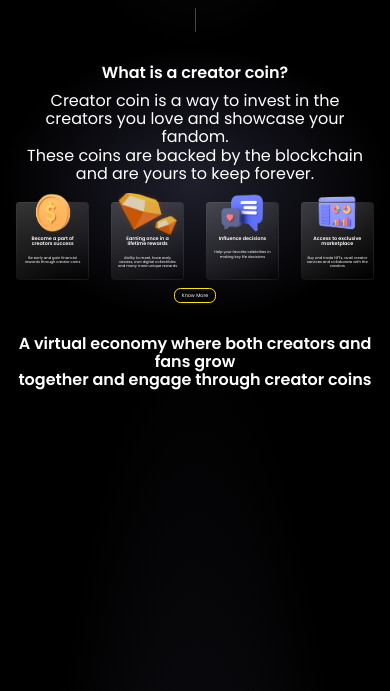
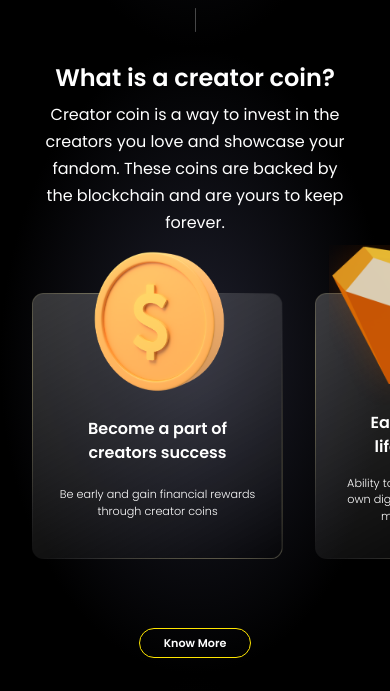
Before and after one commit to Mynk-9/relix-club, a React (Create React App) app: page / in a window 390 px wide. Shown: the part 796-1487 px from the top of the page. Built offline with nearby package versions, Linux system fonts and the light colour scheme.

Commit message:
Section one complete

```diff
--- a/src/App.scss
+++ b/src/App.scss
@@ -10,6 +10,11 @@
 @font-face {
     font-family: "Poppins-Semi-Bold";
     src: url("./assets/fonts/Poppins/Poppins-SemiBold.ttf");
+}
+
+@font-face {
+    font-family: "Poppins-Light";
+    src: url("./assets/fonts/Poppins/Poppins-Light.ttf");
 }
 @font-face {
     font-family: "Halvar Breitschrift";
@@ -42,7 +47,7 @@ body {
 
     @media screen and (max-width: 768px) {
         --navbar-padding-vertical: 1rem;
-        --section-padding-horizontal: 1rem;
+        --section-padding-horizontal: 2rem;
         --section-padding-vertical: 1rem;
         --section-hero-padding-top: 3rem;
     }
--- a/src/components/commonbutton/CommonButton.module.scss
+++ b/src/components/commonbutton/CommonButton.module.scss
@@ -17,4 +17,12 @@
     border-radius: 2rem;
     border-radius: min(2.96vh, 1.66vw);
     outline: none;
+
+    @media screen and (max-width: 768px) {
+        padding: 0.5rem 1.5rem;
+        margin-top: 1.5rem;
+        font-size: 0.7rem;
+        font-family: "Poppins-Semi-Bold";
+        border-radius: 2rem;
+    }
 }
--- a/src/components/glasscard/GlassCard.js
+++ b/src/components/glasscard/GlassCard.js
@@ -6,8 +6,10 @@ const GlassCard = props => {
     return (
         <div className={Styles.card}>
             <img className={Styles.icon} src={props.icon} alt={'logo'} />
-            <div className={Styles.title}>{props.title}</div>
-            <div className={Styles.desc}>{props.desc}</div>
+            <div className={Styles.mobileWrapper}>
+                <div className={Styles.title}>{props.title}</div>
+                <div className={Styles.desc}>{props.desc}</div>
+            </div>
         </div>
     );
 };
--- a/src/components/glasscard/GlassCard.module.scss
+++ b/src/components/glasscard/GlassCard.module.scss
@@ -10,14 +10,23 @@
     height: min(35.56vh, 20vw); //384px
     width: min(33.42vh, 18.8vw); //361px
 
-    background: url('./../../assets/images/card-background.png');
+    background: url("./../../assets/images/card-background.png");
     background-size: 100%;
     background-repeat: no-repeat;
+
+    @media screen and (max-width: 768px) {
+        height: 19.43rem;
+        width: 15.69rem;
+        padding: 1.5rem;
+        padding-top: 7rem;
+        margin-top: 3.5rem;
+
+        line-height: 1.5;
+    }
 
     div {
         margin-left: 0 !important;
     }
-
     .icon {
         position: absolute;
         top: 0;
@@ -25,15 +34,37 @@
         height: min(19.63vh, 11.04vw); // 212px
         // height: fhdScaleMin(212); // 212px
         transform: translateY(calc(max(-4.44vh, -2.5vw))) translateX(-50%);
+
+        @media screen and (max-width: 768px) {
+            height: 10rem;
+            transform: translateY(-3rem) translateX(-50%);
+        }
+    }
+    .mobileWrapper {
+        @media screen and (max-width: 768px) {
+            display: flex;
+            flex-direction: column;
+            justify-content: space-evenly;
+            height: calc(100% - 3rem);
+        }
     }
     .title {
         font-family: "Poppins-Semi-Bold";
         font-size: min(2.22vh, 1.25vw);
         text-align: center;
+
+        @media screen and (max-width: 768px) {
+            font-size: 1rem;
+        }
     }
     .desc {
         margin-top: min(4.17vh, 2.34vw);
         font-size: min(1.67vh, 0.94vw);
         text-align: center;
+
+        @media screen and (max-width: 768px) {
+            font-family: 'Poppins-Light';
+            font-size: 0.7rem;
+        }
     }
 }
--- a/src/pages/mainpage/MainPage.js
+++ b/src/pages/mainpage/MainPage.js
@@ -78,9 +78,14 @@ const MainPage = props => {
                         {'What is a creator coin?'}
                     </div>
                     <div className={Styles.description}>
-                        {'Creator coin is a way to invest in the creators you love and showcase your fandom.'}
-                        <br />
-                        {'These coins are backed by the blockchain and are yours to keep forever.'}
+                        <div className={Styles.visiblePC}>
+                            {'Creator coin is a way to invest in the creators you love and showcase your fandom.'}
+                            <br />
+                            {'These coins are backed by the blockchain and are yours to keep forever.'}
+                        </div>
+                        <div className={Styles.visibleMobile}>
+                            {'Creator coin is a way to invest in the creators you love and showcase your fandom. These coins are backed by the blockchain and are yours to keep forever.'}
+                        </div>
                     </div>
                     <div className={Styles.horizontalScroll}>
                         <GlassCard
--- a/src/pages/mainpage/MainPage.module.scss
+++ b/src/pages/mainpage/MainPage.module.scss
@@ -16,6 +16,10 @@
             font-family: "Poppins-Semi-Bold";
             text-align: center;
             margin-bottom: var(--bottom-margin);
+
+            @media screen and (max-width: 768px) {
+                font-size: 1.5rem;
+            }
         }
         .heading2 {
             font-size: fhdScaleMin(40); // 40px
@@ -29,13 +33,36 @@
             font-size: fhdScaleMin(30); // 30px
             text-align: center;
             margin-bottom: var(--bottom-margin);
+
+            @media screen and (max-width: 768px) {
+                font-size: 1rem;
+                line-height: 1.7;
+                margin: 0 0.5rem;
+            }
         }
         .horizontalScroll {
             overflow-x: auto;
             display: flex;
             justify-content: space-between;
-            div + div {
+
+            > div + div {
                 margin-left: min(5.55vh, 3.125vw);
+            }
+
+            @media screen and (max-width: 768px) {
+                display: block;
+                white-space: nowrap;
+                margin: 0 -2rem;
+                padding: 0 2rem;
+
+                > div {
+                    display: inline-block;
+                    white-space: normal;
+                    vertical-align: middle;
+                }
+                > div + div {
+                    margin-left: 2rem;
+                }
             }
         }
 
@@ -190,13 +217,8 @@
         .buttonWrapper {
             button {
                 @media screen and (max-width: 768px) {
-                    padding: 0.5rem 1.5rem;
-                    margin-top: 1.5rem;
-                    font-size: 0.7rem;
-                    font-family: "Poppins-Semi-Bold";
                     color: black;
                     background: #ffe600;
-                    border-radius: 2rem;
                 }
             }
         }
@@ -296,3 +318,15 @@
         }
     }
 }
+.visibleMobile {
+    display: none;
+
+    @media screen and (max-width: 768px) {
+        display: revert;
+    }
+}
+.visiblePC {
+    @media screen and (max-width: 768px) {
+        display: none;
+    }
+}
```
